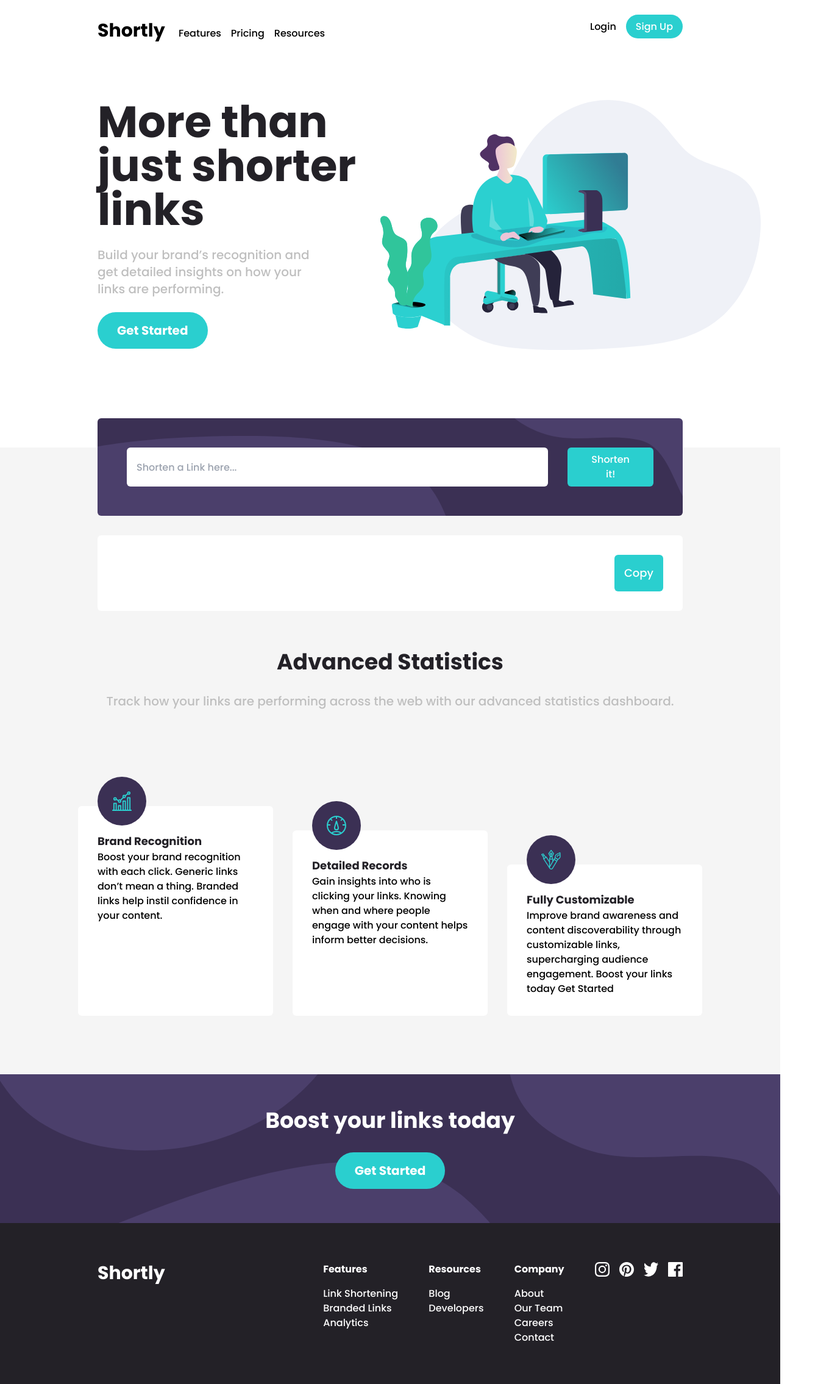
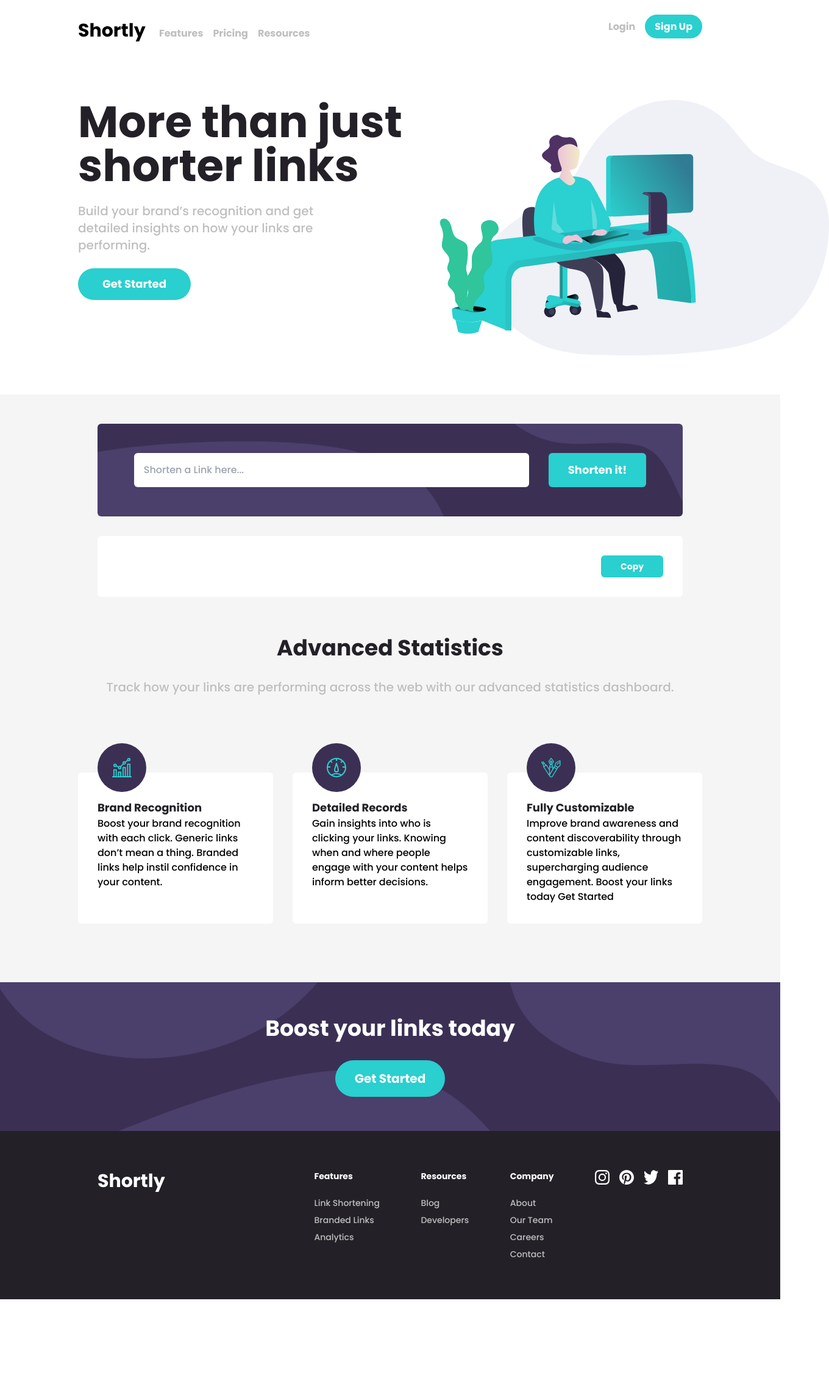
Before and after one commit to jsnicholas/shortly-url-shortener, a React (Create React App) app: page / in a window 1280 px wide. Shown: the whole page at 61% size, 1360 px wide, since content can reach past the window. After the commit the page ends 2131 px from the top, so only its background shows below. Built offline with nearby package versions, Linux system fonts and the light colour scheme.

Commit message:
styling updates

```diff
--- a/src/components/footer.jsx
+++ b/src/components/footer.jsx
@@ -8,19 +8,19 @@ function Footer() {
   return (
     <footer className="flex items-center justify-between flex-wrap py-16 px-40 bg-verydarkviolet text-white">
       <div className="basis-1/3 text-3xl font-bold self-start">Shortly</div>
-      <div className="flex flex-col self-start">
-        <h2 className="font-bold mb-4">Features</h2>
+      <div className="flex space-y-2 flex-col self-start text-sm mr-8 text-gray">
+        <h2 className="font-bold mb-4 text-white">Features</h2>
         <a href="/link">Link Shortening</a>
         <a href="/link">Branded Links</a>
         <a href="/link">Analytics</a>
       </div>
-      <div className="flex flex-col self-start">
-        <h2 className="font-bold mb-4">Resources</h2>
+      <div className="flex space-y-2 flex-col self-start text-sm mr-8 text-gray">
+        <h2 className="font-bold mb-4 text-white">Resources</h2>
         <span>Blog</span>
         <span>Developers</span>
       </div>
-      <div className="flex flex-col self-start">
-        <h2 className="font-bold mb-4">Company</h2>
+      <div className="flex space-y-2 flex-col self-start text-sm mr-8 text-gray">
+        <h2 className="font-bold mb-4 text-white">Company</h2>
         <span>About</span>
         <span>Our Team</span>
         <span>Careers</span>
--- a/src/components/hero.jsx
+++ b/src/components/hero.jsx
@@ -3,8 +3,8 @@ import topimg from "../images/illustration-working.svg";
 
 function Hero() {
   return (
-    <section className="px-40 mb-40 flex justify-between mr-8">
-      <div className="w-1/2 flex-none">
+    <section className="px-32 mb-40 flex justify-between">
+      <div className="w-2/3">
         <h1 className="text-7xl font-bold text-verydarkviolet leading-20">
           More than just shorter links
         </h1>
@@ -14,13 +14,13 @@ function Hero() {
         </p>
         <button
           href="/boost"
-          className="bg-cyan px-8 py-4 text-white text-xl font-bold rounded-full"
+          className="bg-cyan px-10 py-3 text-white text-lg font-bold rounded-full"
         >
           Get Started
         </button>
       </div>
 
-      <div className="-mr-40">
+      <div className="-mr-52">
         <img
           src={topimg}
           alt="Illustration of person working at their computer"
--- a/src/components/info.jsx
+++ b/src/components/info.jsx
@@ -6,7 +6,8 @@ import custom from "../images/icon-fully-customizable.svg";
 
 function Info() {
   return (
-    <section className="flex flex-col bg-infobg pb-20">
+    <section className="bg-infobg pb-20">
+      <div clasName="flex flex-col">
         <div className="-mt-24">
           <URLform />
         </div>
@@ -19,6 +20,7 @@ function Info() {
             Track how your links are performing across the web with our advanced
             statistics dashboard.
           </p>
+        </div>
       </div>
 
       {/* Info Boxes Container */}
@@ -39,7 +41,7 @@ function Info() {
 
         {/* Records Box*/}
 
-        <div className="w-1/4 bg-white rounded-md mt-14 m-4 p-8">
+        <div className="w-1/4 bg-white rounded-md m-4 p-8">
           <div className="bubble -mt-20 p-6 rounded-full bg-darkviolet w-20 h-20">
             <img
               src={records}
@@ -59,7 +61,7 @@ function Info() {
 
         {/* Customize Box */}
 
-        <div className="w-1/4 bg-white rounded-md mt-28 p-8 m-4">
+        <div className="w-1/4 bg-white rounded-md p-8 m-4">
           <div className="bubble -mt-20 p-6 rounded-full bg-darkviolet w-20 h-20">
             <img
               src={custom}
--- a/src/components/navbar.jsx
+++ b/src/components/navbar.jsx
@@ -1,24 +1,34 @@
 function Navbar() {
   return (
-    <nav className="mx-40 mb-24 mt-8 flex justify-between gap-4">
+    <nav className="mx-32 mb-24 mt-8 flex justify-between gap-4">
       <div>
         <span className="font-bold text-3xl mr-4">Shortly </span>
-        <ul className="inline-block">
-          <li className="inline mr-4">Features</li>
-          <li className="inline mr-4">Pricing</li>
-          <li className="inline mr-4">Resources</li>
+        <ul className="inline-block text-gray font-bold">
+          <li className="inline mr-4">
+            <a href="/features">Features</a>
+          </li>
+          <li className="inline mr-4">
+            <a href="/pricing">Pricing</a>
+          </li>
+          <li className="inline mr-4">
+            <a href="/Resources">Resources</a>
+          </li>
         </ul>
       </div>
       <div>
-        <a className="" href="/login">
-          Login
-        </a>
+        <ul className="inline-block text-gray font-bold">
+          <li className="inline">
+            <a href="/login">Login</a>
+          </li>
+          <li className="inline">
             <a
               className="bg-cyan rounded-full px-4 py-2 ml-4 text-white"
               href="/signup"
             >
               Sign Up
             </a>
+          </li>
+        </ul>
       </div>
     </nav>
   );
--- a/src/components/url-form.jsx
+++ b/src/components/url-form.jsx
@@ -17,7 +17,7 @@ function App() {
         const shortener = await fetch(`${baseURL}${title}`);
         // If it broke, give an error
         if (!shortener.ok) {
-          const message = `An error has occurred: ${shortener.status} - ${shortener.statusText}`;
+          const message = `Uh oh! ${shortener.status} - ${shortener.statusText}`;
           throw new Error(message);
         }
 
@@ -40,29 +40,26 @@ function App() {
           <input
             type="text"
             ref={get_longLink}
-            className="block w-5/6 rounded-md p-4 h-16"
+            className="block w-9/12 rounded-md p-4"
             placeholder="Shorten a Link here..."
           />
           <button
-            className="ml-8 w-1/6 text-white bg-cyan rounded-md px-8 h-16"
+            className="ml-8 w-fit text-white bg-cyan rounded-md font-bold  text-lg py-2 px-8"
             onClick={getShortLink}
           >
             Shorten it!
           </button>
         </div>
       </div>
-      <div
-        className="text-lg flex justify-between rounded-md bg-white mx-40 my-8 p-8"
-        role="alert"
-      >
-        <span id="originalLink" className="">
+      <div className="text-lg flex justify-end rounded-md bg-white mx-40 my-8 p-8">
+        <span id="originalLink" className="w-full">
           {getOrig}
         </span>
         <span id="shortLink" className="text-cyan">
           {getShort}
         </span>
         <button
-          className="ml-4 text-white bg-cyan rounded-md p-4"
+          className="ml-4 text-white bg-cyan rounded-md px-8 py-2 text-sm font-bold"
           onClick={() => {
             navigator.clipboard.writeText(`${getShort}`);
           }}
--- a/src/styles.css
+++ b/src/styles.css
@@ -580,40 +580,38 @@ video {
   margin-right: 10rem;
 }
 
-.mx-auto {
-  margin-left: auto;
-  margin-right: auto;
-}
-
 .my-8 {
   margin-top: 2rem;
   margin-bottom: 2rem;
 }
 
-.mx-4 {
-  margin-left: 1rem;
-  margin-right: 1rem;
-}
-
-.mx-20 {
-  margin-left: 5rem;
-  margin-right: 5rem;
+.mx-32 {
+  margin-left: 8rem;
+  margin-right: 8rem;
 }
 
 .mb-8 {
   margin-bottom: 2rem;
 }
 
-.mt-80 {
-  margin-top: 20rem;
+.mb-4 {
+  margin-bottom: 1rem;
 }
 
-.mb-80 {
-  margin-bottom: 20rem;
+.mr-4 {
+  margin-right: 1rem;
 }
 
-.-mr-20 {
-  margin-right: -5rem;
+.mb-40 {
+  margin-bottom: 10rem;
+}
+
+.mr-8 {
+  margin-right: 2rem;
+}
+
+.-mr-40 {
+  margin-right: -10rem;
 }
 
 .-mt-24 {
@@ -640,52 +638,40 @@ video {
   margin-top: 7rem;
 }
 
-.ml-8 {
-  margin-left: 2rem;
+.mb-24 {
+  margin-bottom: 6rem;
 }
 
 .ml-4 {
   margin-left: 1rem;
 }
 
-.mb-20 {
-  margin-bottom: 5rem;
+.ml-8 {
+  margin-left: 2rem;
 }
 
-.mb-24 {
-  margin-bottom: 6rem;
+.-mr-60 {
+  margin-right: -15rem;
 }
 
-.mt-4 {
-  margin-top: 1rem;
+.-mr-80 {
+  margin-right: -20rem;
 }
 
-.mb-40 {
-  margin-bottom: 10rem;
+.-mr-96 {
+  margin-right: -24rem;
 }
 
-.-mr-40 {
-  margin-right: -10rem;
+.-mr-72 {
+  margin-right: -18rem;
 }
 
-.mr-8 {
-  margin-right: 2rem;
+.-mr-64 {
+  margin-right: -16rem;
 }
 
-.mr-4 {
-  margin-right: 1rem;
-}
-
-.mt-20 {
-  margin-top: 5rem;
-}
-
-.mb-4 {
-  margin-bottom: 1rem;
-}
-
-.mr-2 {
-  margin-right: 0.5rem;
+.-mr-52 {
+  margin-right: -13rem;
 }
 
 .block {
@@ -704,6 +690,14 @@ video {
   display: flex;
 }
 
+.grid {
+  display: grid;
+}
+
+.inline-grid {
+  display: inline-grid;
+}
+
 .h-20 {
   height: 5rem;
 }
@@ -712,8 +706,12 @@ video {
   height: 4rem;
 }
 
-.w-4 {
-  width: 1rem;
+.w-1\/2 {
+  width: 50%;
+}
+
+.w-3\/4 {
+  width: 75%;
 }
 
 .w-1\/4 {
@@ -724,30 +722,6 @@ video {
   width: 5rem;
 }
 
-.w-3\/4 {
-  width: 75%;
-}
-
-.w-full {
-  width: 100%;
-}
-
-.w-1\/5 {
-  width: 20%;
-}
-
-.w-1\/2 {
-  width: 50%;
-}
-
-.w-4\/6 {
-  width: 66.666667%;
-}
-
-.w-2\/6 {
-  width: 33.333333%;
-}
-
 .w-5\/6 {
   width: 83.333333%;
 }
@@ -756,28 +730,34 @@ video {
   width: 16.666667%;
 }
 
-.w-40 {
-  width: 10rem;
+.w-full {
+  width: 100%;
 }
 
-.w-2\/5 {
-  width: 40%;
+.w-auto {
+  width: auto;
 }
 
-.w-3\/5 {
-  width: 60%;
+.w-2\/3 {
+  width: 66.666667%;
 }
 
-.w-5 {
-  width: 1.25rem;
+.w-9\/12 {
+  width: 75%;
 }
 
-.w-8 {
-  width: 2rem;
+.w-3\/12 {
+  width: 25%;
 }
 
-.flex-initial {
-  flex: 0 1 auto;
+.w-2\/12 {
+  width: 16.666667%;
+}
+
+.w-fit {
+  width: -webkit-fit-content;
+  width: -moz-fit-content;
+  width: fit-content;
 }
 
 .flex-none {
@@ -786,10 +766,6 @@ video {
 
 .basis-1\/3 {
   flex-basis: 33.333333%;
-}
-
-.basis-full {
-  flex-basis: 100%;
 }
 
 .flex-row {
@@ -804,20 +780,16 @@ video {
   flex-wrap: wrap;
 }
 
-.flex-nowrap {
-  flex-wrap: nowrap;
+.items-center {
+  align-items: center;
 }
 
-.place-items-start {
-  place-items: start;
+.justify-start {
+  justify-content: flex-start;
 }
 
-.items-start {
-  align-items: flex-start;
-}
-
-.items-center {
-  align-items: center;
+.justify-end {
+  justify-content: flex-end;
 }
 
 .justify-center {
@@ -828,12 +800,38 @@ video {
   justify-content: space-between;
 }
 
-.gap-5 {
-  gap: 1.25rem;
+.gap-4 {
+  gap: 1rem;
 }
 
-.gap-4 {
-  gap: 1rem;
+.space-x-4 > :not([hidden]) ~ :not([hidden]) {
+  --tw-space-x-reverse: 0;
+  margin-right: calc(1rem * var(--tw-space-x-reverse));
+  margin-left: calc(1rem * calc(1 - var(--tw-space-x-reverse)));
+}
+
+.space-x-20 > :not([hidden]) ~ :not([hidden]) {
+  --tw-space-x-reverse: 0;
+  margin-right: calc(5rem * var(--tw-space-x-reverse));
+  margin-left: calc(5rem * calc(1 - var(--tw-space-x-reverse)));
+}
+
+.space-x-40 > :not([hidden]) ~ :not([hidden]) {
+  --tw-space-x-reverse: 0;
+  margin-right: calc(10rem * var(--tw-space-x-reverse));
+  margin-left: calc(10rem * calc(1 - var(--tw-space-x-reverse)));
+}
+
+.space-y-4 > :not([hidden]) ~ :not([hidden]) {
+  --tw-space-y-reverse: 0;
+  margin-top: calc(1rem * calc(1 - var(--tw-space-y-reverse)));
+  margin-bottom: calc(1rem * var(--tw-space-y-reverse));
+}
+
+.space-y-2 > :not([hidden]) ~ :not([hidden]) {
+  --tw-space-y-reverse: 0;
+  margin-top: calc(0.5rem * calc(1 - var(--tw-space-y-reverse)));
+  margin-bottom: calc(0.5rem * var(--tw-space-y-reverse));
 }
 
 .self-auto {
@@ -885,16 +883,12 @@ video {
   padding: 3.5rem;
 }
 
-.p-6 {
-  padding: 1.5rem;
-}
-
 .p-8 {
   padding: 2rem;
 }
 
-.p-2 {
-  padding: 0.5rem;
+.p-6 {
+  padding: 1.5rem;
 }
 
 .p-12 {
@@ -915,9 +909,9 @@ video {
   padding-bottom: 1rem;
 }
 
-.py-6 {
-  padding-top: 1.5rem;
-  padding-bottom: 1.5rem;
+.py-16 {
+  padding-top: 4rem;
+  padding-bottom: 4rem;
 }
 
 .px-40 {
@@ -925,19 +919,9 @@ video {
   padding-right: 10rem;
 }
 
-.px-20 {
-  padding-left: 5rem;
-  padding-right: 5rem;
-}
-
-.py-10 {
-  padding-top: 2.5rem;
-  padding-bottom: 2.5rem;
-}
-
-.py-16 {
-  padding-top: 4rem;
-  padding-bottom: 4rem;
+.py-6 {
+  padding-top: 1.5rem;
+  padding-bottom: 1.5rem;
 }
 
 .px-4 {
@@ -950,8 +934,24 @@ video {
   padding-bottom: 0.5rem;
 }
 
-.pb-8 {
-  padding-bottom: 2rem;
+.px-20 {
+  padding-left: 5rem;
+  padding-right: 5rem;
+}
+
+.px-32 {
+  padding-left: 8rem;
+  padding-right: 8rem;
+}
+
+.px-10 {
+  padding-left: 2.5rem;
+  padding-right: 2.5rem;
+}
+
+.py-3 {
+  padding-top: 0.75rem;
+  padding-bottom: 0.75rem;
 }
 
 .pb-20 {
@@ -972,6 +972,11 @@ video {
   line-height: 1.75rem;
 }
 
+.text-3xl {
+  font-size: 1.875rem;
+  line-height: 2.25rem;
+}
+
 .text-7xl {
   font-size: 4.5rem;
   line-height: 1;
@@ -982,9 +987,9 @@ video {
   line-height: 1.75rem;
 }
 
-.text-3xl {
-  font-size: 1.875rem;
-  line-height: 2.25rem;
+.text-sm {
+  font-size: 0.875rem;
+  line-height: 1.25rem;
 }
 
 .font-bold {
```
Lines whose indentation alone changed are shown as unchanged.
